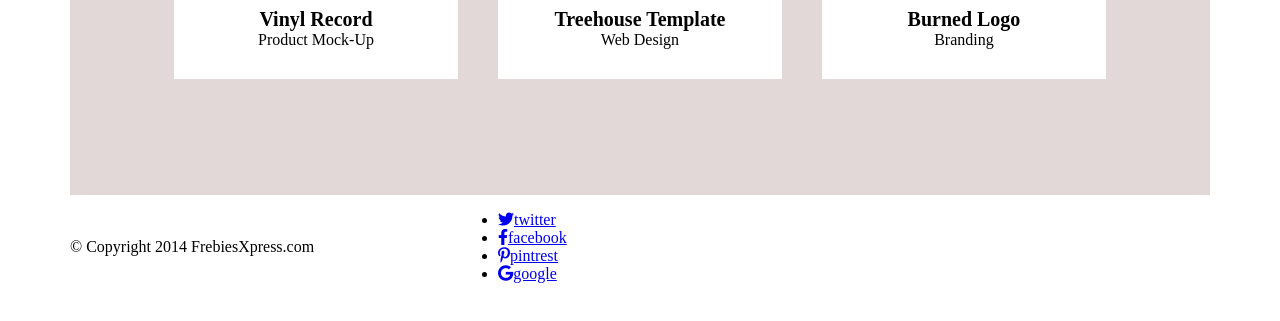
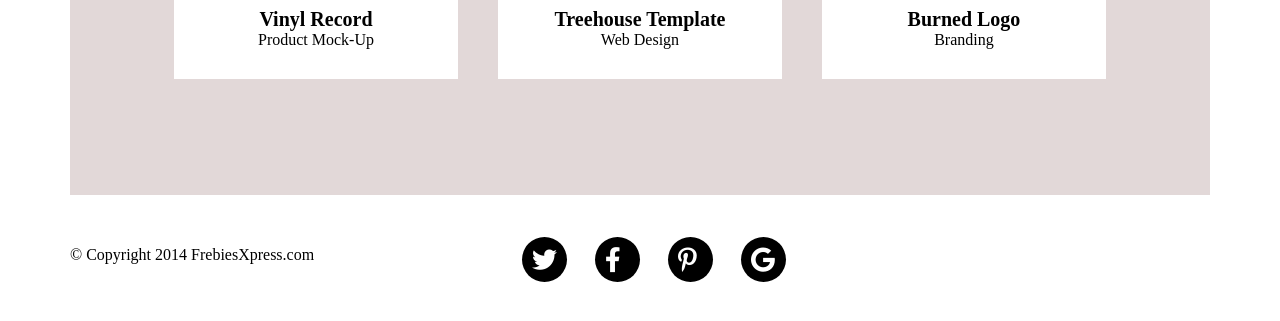
Before and after one commit to krzysztoflaudanski/project5, a website: page index.html in a window 1280 px wide. Shown: the part 2040-2361 px from the top of the page. Drawn offline with nearby package versions, Linux system fonts and the light colour scheme.

Commit message:
add styles to footer

```diff
--- a/sass/style.scss
+++ b/sass/style.scss
@@ -1,6 +1,7 @@
 $color-one: #ffffff;
 $color-two: #ecca0a;
 $color-three: #e2d8d8;
+$color-four: #000000;
 
 $font-one:'Roboto', sans-serif;
 $font-two:'Inconsolata', monospace;
@@ -38,7 +39,6 @@ h5{
     font-weight: 900;
     margin: 15px;
 }
-
 
 //navigation//
 
@@ -165,10 +165,29 @@ h5{
     }
 }
 
-//media//
+//footer//
 
-@media (max-width: 767px) {
-    h1 {
-        font-size: 20px;
+.page-footer {
+    .container{
+        padding: 32px 0;
+    }
+    ul {
+        list-style-type: none;
+        margin: auto;
+
+    }
+    li {
+        display: inline;
+        padding: 0 0 0 24px;
+        font-size: 0;
+    }
+    i {
+        margin: 10px 0 0;
+        color: $color-one;
+        background: $color-four;
+        padding: 10px;
+        border-radius: 50%;
+        font-size: 25px;
+        min-width:45px;
     }
 }
```
Also changed, not shown: css/style.css, 1 other file.
